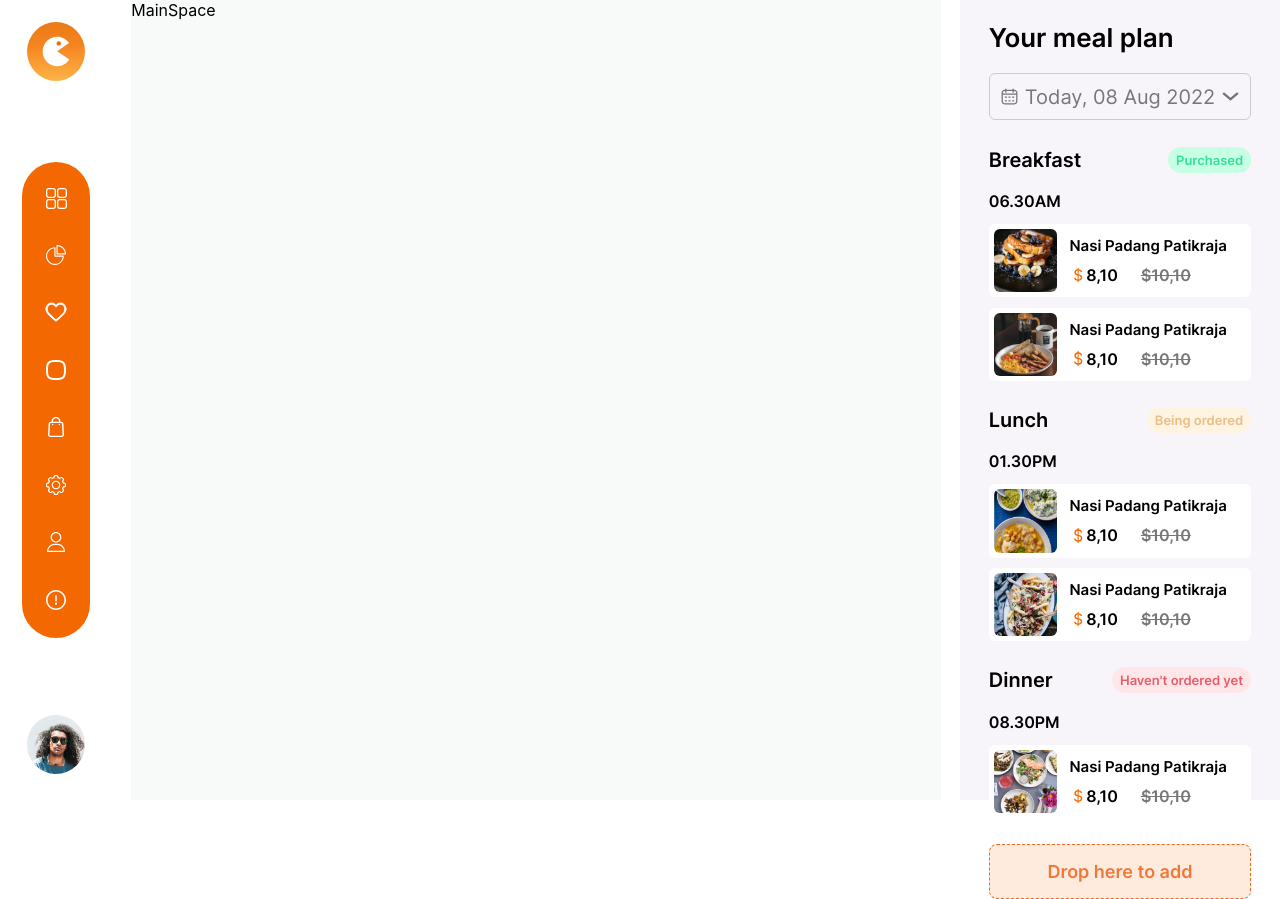
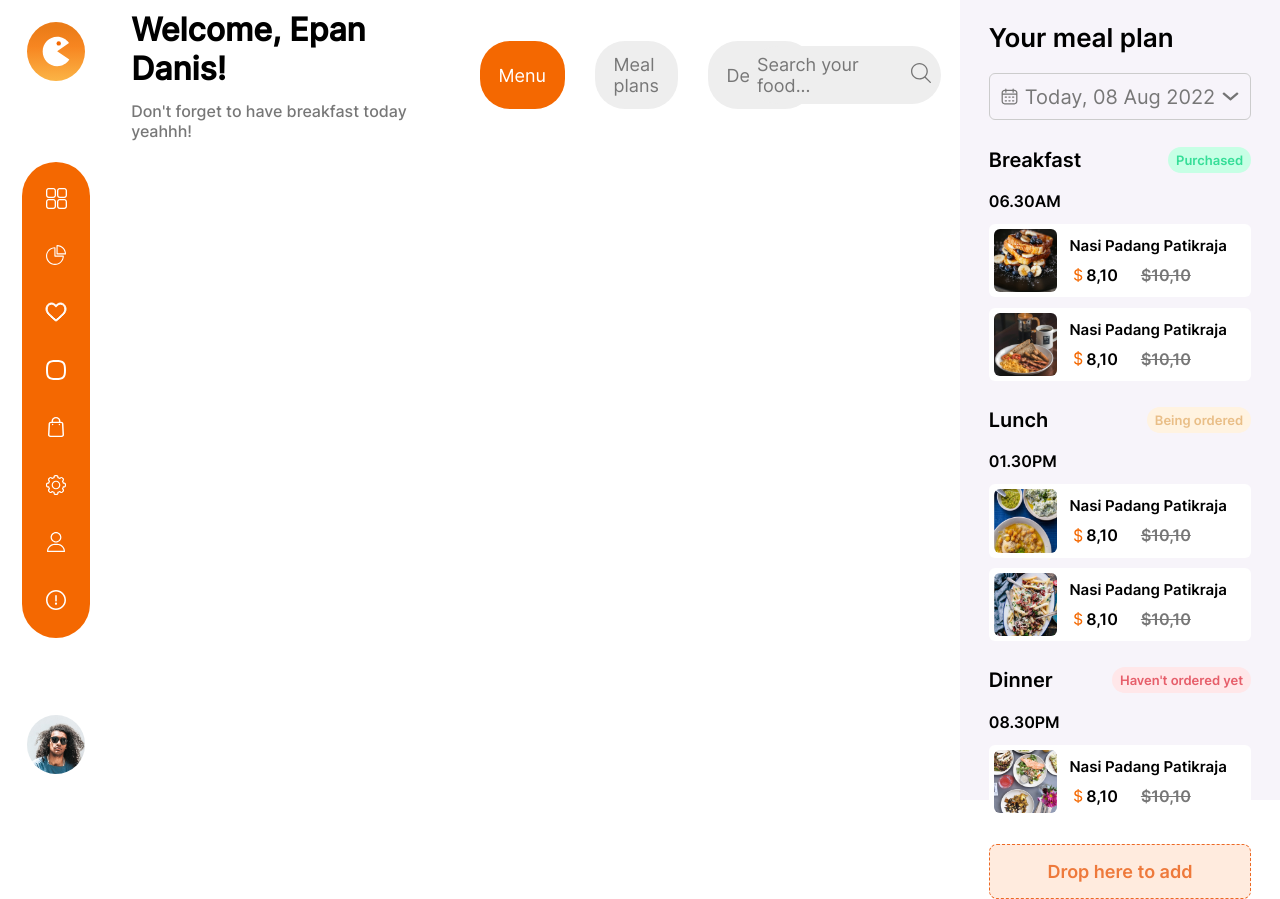
Before and after one commit to spaceofmariya/Task-2, a React (Create React App) app: page /menu/lunch in a window 1280 px wide. Built offline with nearby package versions, Linux system fonts and the light colour scheme.

Commit message:
header structured and styling

```diff
--- a/src/components/includes/Data.js
+++ b/src/components/includes/Data.js
@@ -1,30 +1,54 @@
+// HeaderMenu Data
+
+export const MenuData = [
+    {
+        id: 1,
+        text: "Menu",
+        font_color: "#fff",
+        bg_color: "#F46801",
+    },
+    {
+        id: 2,
+        text: "Meal plans",
+        font_color: "#777",
+        bg_color:"#EEEEEE",
+    },
+    {
+        id: 3,
+        text: "Delivery",
+        font_color: "#777",
+        bg_color:"#EEEEEE",
+    },
+];
+
+
 // Rightbar Data
 
 export const BreakfastData = [
     {
-        id:1,
+        id: 1,
         image: require("../../assets/images/Breakfast1.jpg"),
     },
     {
-        id:2,
+        id: 2,
         image: require("../../assets/images/Breakfast2.jpg"),
     }
 ];
 
 export const LunchData = [
     {
-        id:1,
+        id: 1,
         image: require("../../assets/images/Lunch1.jpg"),
     },
     {
-        id:2,
+        id: 2,
         image: require("../../assets/images/Lunch2.jpg"),
     }
 ];
 
 export const DinnerData = [
     {
-        id:1,
+        id: 1,
         image: require("../../assets/images/Dinner1.jpg"),
     }
 ];
--- a/src/components/includes/MainSpace/MainSpace.css
+++ b/src/components/includes/MainSpace/MainSpace.css
@@ -1,3 +1,49 @@
 .MainSpace {
-    background-color: rgb(247, 250, 249);
+    height: 150px;
+    font-family: 'Inter-Medium';
+    padding: 2% 0;
+    display: flex;
+    align-items: center;
 }
+.welcome {
+    margin-right: 5%;
+}
+.welcome h1 {
+    margin-bottom: 13px;
+}
+.welcome span {
+    color: #777;
+}
+ul.menu {
+    display: flex;
+    font-family: 'Inter-Regular';
+}
+ul.menu li {
+    margin-right: 30px;
+    padding: 5% 7%;
+    border-radius: 30px;
+    display: flex;
+    justify-content: center;
+    align-items: center;
+}
+ul.menu li a {
+    display: block;
+    font-size: 18px;
+    width: 100%;
+    text-decoration: none;
+}
+.search {
+    background-color: #eee;
+    border-radius: 30px;
+    padding: 1%;
+    display: flex;
+    align-items: center;
+    font-family: 'Inter-Regular';
+
+}
+.search span.searchText {
+    color:#777;
+    font-size: 18px;
+    margin-right: 10px;
+}
+.search span.searchIcon {}
--- a/src/components/includes/MainSpace/MainSpace.js
+++ b/src/components/includes/MainSpace/MainSpace.js
@@ -1,10 +1,28 @@
 import React from 'react'
 import './MainSpace.css'
+import { Link } from 'react-router-dom'
+import { MenuData } from '../Data'
+import { ReactComponent as SearchIcon } from '../../../assets/images/Search.svg'
 
 function MainSpace() {
   return (
     <div className='MainSpace'>
-      MainSpace
+
+      <div className='welcome'>
+        <h1>Welcome, Epan Danis!</h1>
+        <span>Don't forget to have breakfast today yeahhh!</span>
+      </div>
+
+      <nav className='menuBox'>
+            <ul className="menu">
+              <li style={{ backgroundColor:'#f46801' }}><a href="/" style={{ color:"#fff" }} >Menu</a></li>
+              <li style={{ backgroundColor:'#eeeeee' }}><a href="/" style={{ color:'#777' }}>Meal plans</a></li>
+              <li style={{ backgroundColor:'#eeeeee' }}><a href="/" style={{ color:'#777' }}>Delivery</a></li>
+            </ul>
+            </nav>
+
+      <div className='search'><span className='searchText'>Search your food...</span><span className='searchIcon'><SearchIcon /></span></div>
+
     </div>
   )
 }
--- a/src/components/includes/RightBar/RightBar.js
+++ b/src/components/includes/RightBar/RightBar.js
@@ -2,7 +2,6 @@ import React from 'react'
 import './RightBar.css'
 import CalenderIcon from '../../../assets/images/Calender-Icon.svg'
 import DownArrow from '../../../assets/images/Down-Arrow.svg'
-import BreakFast1 from '../../../assets/images/Breakfast1.jpg'
 import Dollar from '../../../assets/images/Dollar.svg'
 import { BreakfastData, LunchData, DinnerData } from '../Data'
 
```
Also changed, not shown: src/assets/images/Search.svg (renamed from src/assets/images/Food-Site-1.svg).
